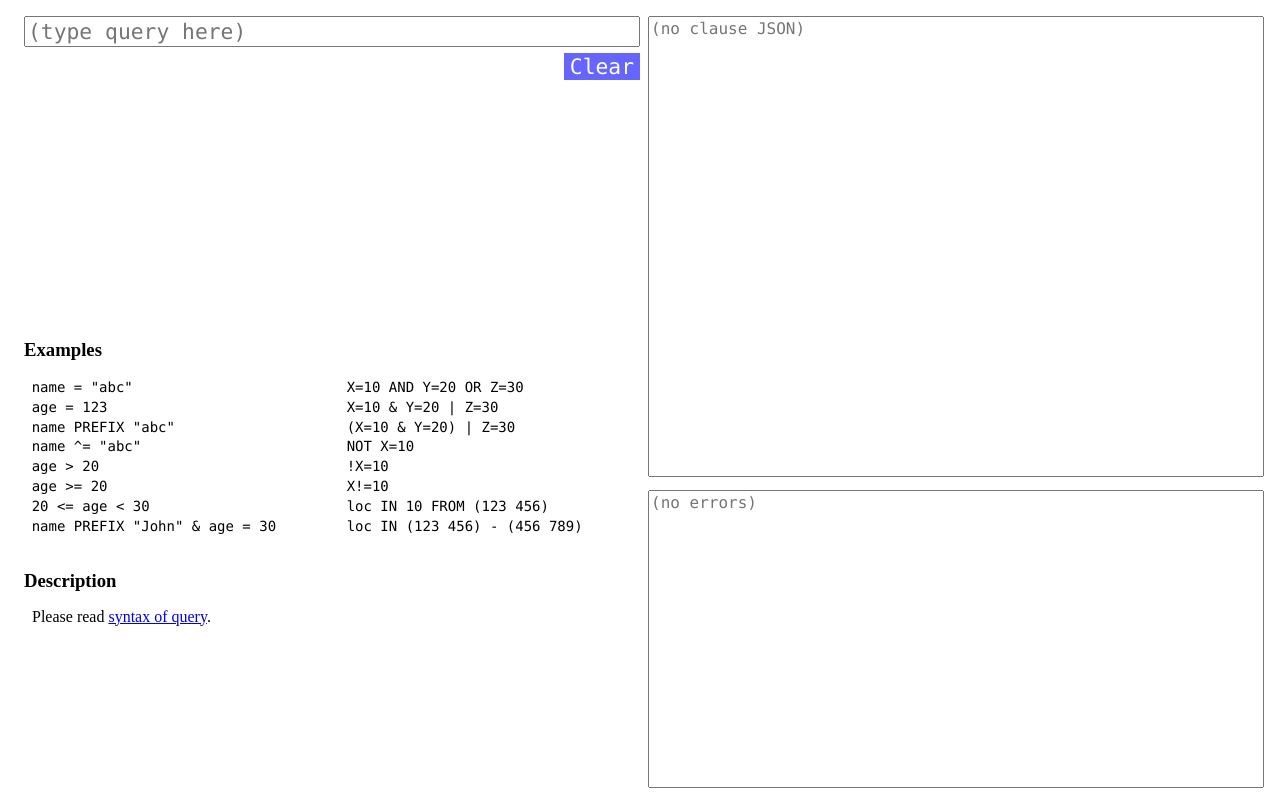
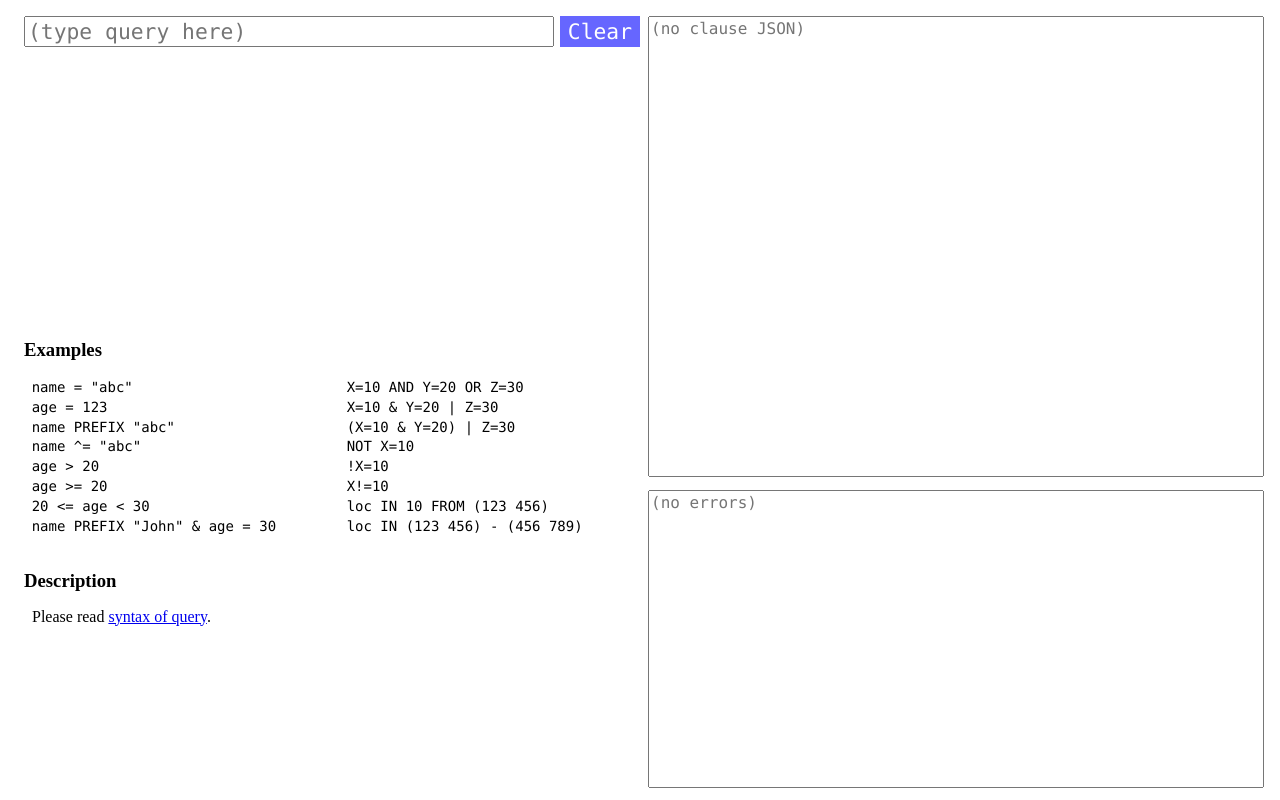
Before and after one commit to koron/kii-string2clause, a plain HTML site: page index.html in a window 1280 px wide. Drawn offline with Linux system fonts and the light colour scheme.

Commit message:
UX brush up

```diff
--- a/theme.css
+++ b/theme.css
@@ -21,24 +21,29 @@ body {
 }
 
 #query-form {
-  display: block;
+  display: flex;
   height: 40%;
+  flex-direction: row;
+  align-items: baseline;
 }
 
 #query-input {
+  flex: 1 1 auto;
   box-sizing: border-box;
-  width: 100%;
 
   font-size: 16pt;
   font-family: Consolas, 'Courier New', Courier, Monaco, monospace;
 }
 
 #query-clear {
+  flex: none;
   background-color: #6666ff;
   color: #fff;
   border: none;
   float: right;
-  margin-top: 0.5ex;
+
+  margin-left: 0.5ex;
+  padding: 3px 8px;
 
   font-size: 16pt;
   font-family: Consolas, 'Courier New', Courier, Monaco, monospace;
@@ -49,6 +54,7 @@ body {
   box-sizing: border-box;
   height: 30%;
   padding-top: 1ex;
+  overflow: auto;
 }
 
 #description {
@@ -56,6 +62,7 @@ body {
   box-sizing: border-box;
   height: 30%;
   padding-top: 1ex;
+  overflow: auto;
 }
 
 #result-clause {
```
